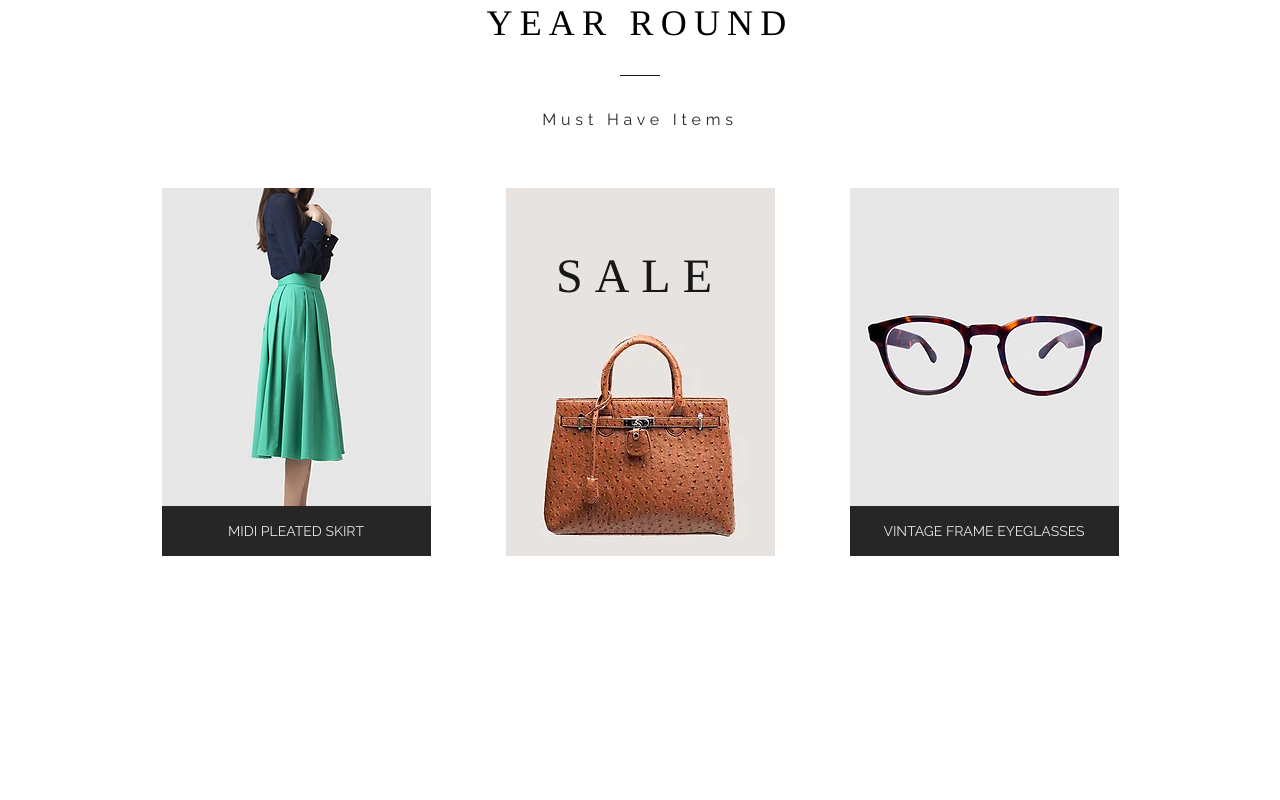
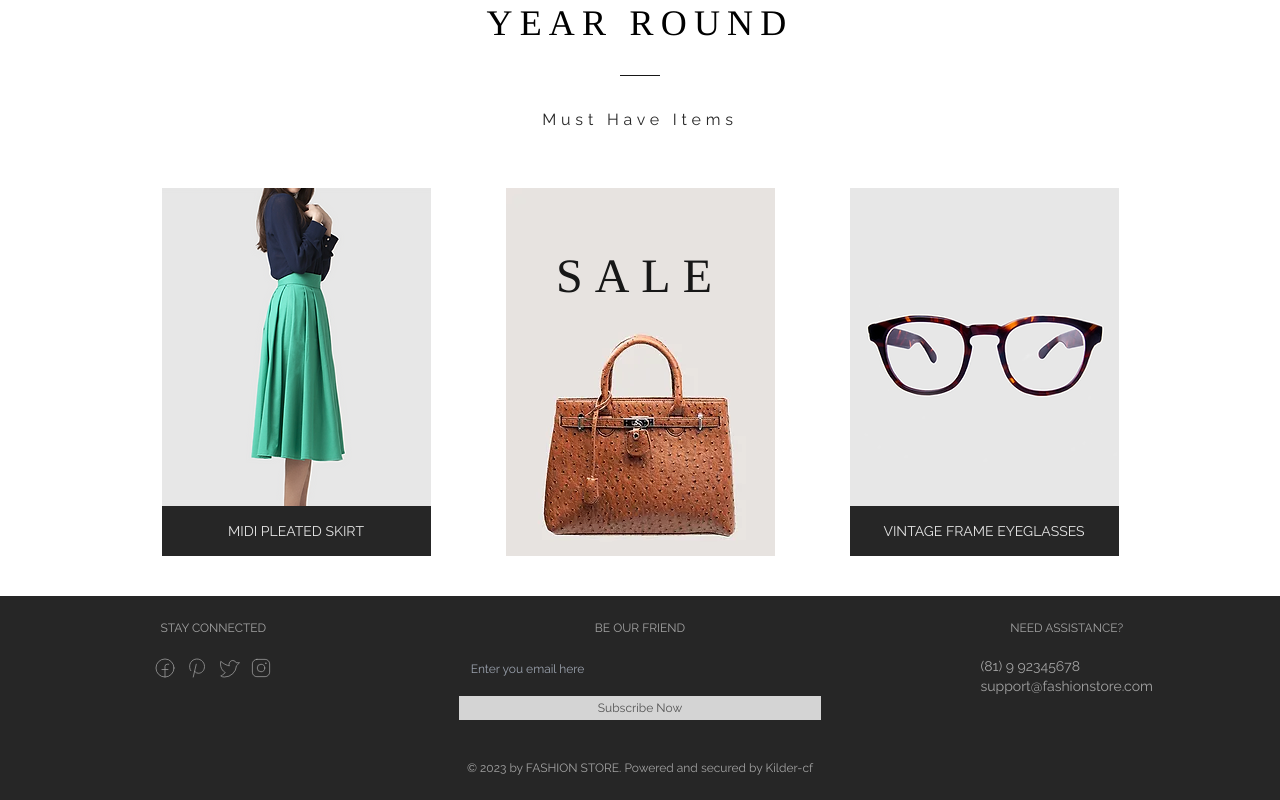
Before and after one commit to killer-cf/fashion-store, a Next.js app: page / in a window 1280 px wide. Shown: the part 875-1675 px from the top of the page. Before the commit the page ends 1471 px from the top, so only its background shows below. Built offline with nearby package versions, Linux system fonts and the light colour scheme.

Commit message:
style Footer

```diff
--- a/src/app/page.tsx
+++ b/src/app/page.tsx
@@ -5,6 +5,7 @@ import homeImage from '../../public/home_img.webp'
 import dressImage from '../../public/dress_image.webp'
 import bagImage from '../../public/bag_image.webp'
 import glassesImage from '../../public/glasses_image.webp'
+import { Footer } from '@/components/Footer'
 
 export default function Home() {
   return (
@@ -90,6 +91,7 @@ export default function Home() {
           </div>
         </div>
       </section>
+      <Footer />
     </div>
   )
 }
--- /dev/null
+++ b/src/components/Footer.tsx
@@ -0,0 +1,61 @@
+import Link from 'next/link'
+import {
+  FacebookLogo,
+  InstagramLogo,
+  PinterestLogo,
+  TwitterLogo,
+} from '../libs/phosphor-react'
+
+export function Footer() {
+  return (
+    <footer className="w-full bg-neutral-800 py-6 font-raleway text-neutral-400">
+      <div className="max-w-7xl space-y-10">
+        <div className="flex flex-wrap">
+          <div className="flex flex-1 flex-col items-center gap-5">
+            <h3 className="text-xs">STAY CONNECTED</h3>
+            <div className="flex gap-2">
+              <Link href="" className="hover:text-neutral-100">
+                <FacebookLogo weight="thin" size={24} />
+              </Link>
+              <Link href="" className="hover:text-neutral-100">
+                <PinterestLogo weight="thin" size={24} />
+              </Link>
+              <Link href="" className="hover:text-neutral-100">
+                <TwitterLogo weight="thin" size={24} />
+              </Link>
+              <Link href="" className="hover:text-neutral-100">
+                <InstagramLogo weight="thin" size={24} />
+              </Link>
+            </div>
+          </div>
+          <div className="flex flex-1 flex-col items-center gap-5">
+            <h3 className="text-xs">BE OUR FRIEND</h3>
+            <form className="flex w-[85%] flex-col space-y-4">
+              <input
+                type="text"
+                className="bg-transparent px-3 placeholder:text-xs"
+                placeholder="Enter you email here"
+              />
+              <button
+                type="submit"
+                className=" w-full bg-neutral-300 py-1 font-raleway text-xs text-neutral-600 duration-200 ease-linear hover:bg-neutral-100"
+              >
+                Subscribe Now
+              </button>
+            </form>
+          </div>
+          <div className="flex flex-1 flex-col items-center gap-5">
+            <h3 className="text-xs">NEED ASSISTANCE?</h3>
+            <div className="flex flex-col text-sm">
+              <span>(81) 9 92345678</span>
+              <span>support@fashionstore.com</span>
+            </div>
+          </div>
+        </div>
+        <div className="w-full text-center text-xs">
+          <p>© 2023 by FASHION STORE. Powered and secured by Kilder-cf</p>
+        </div>
+      </div>
+    </footer>
+  )
+}
```
